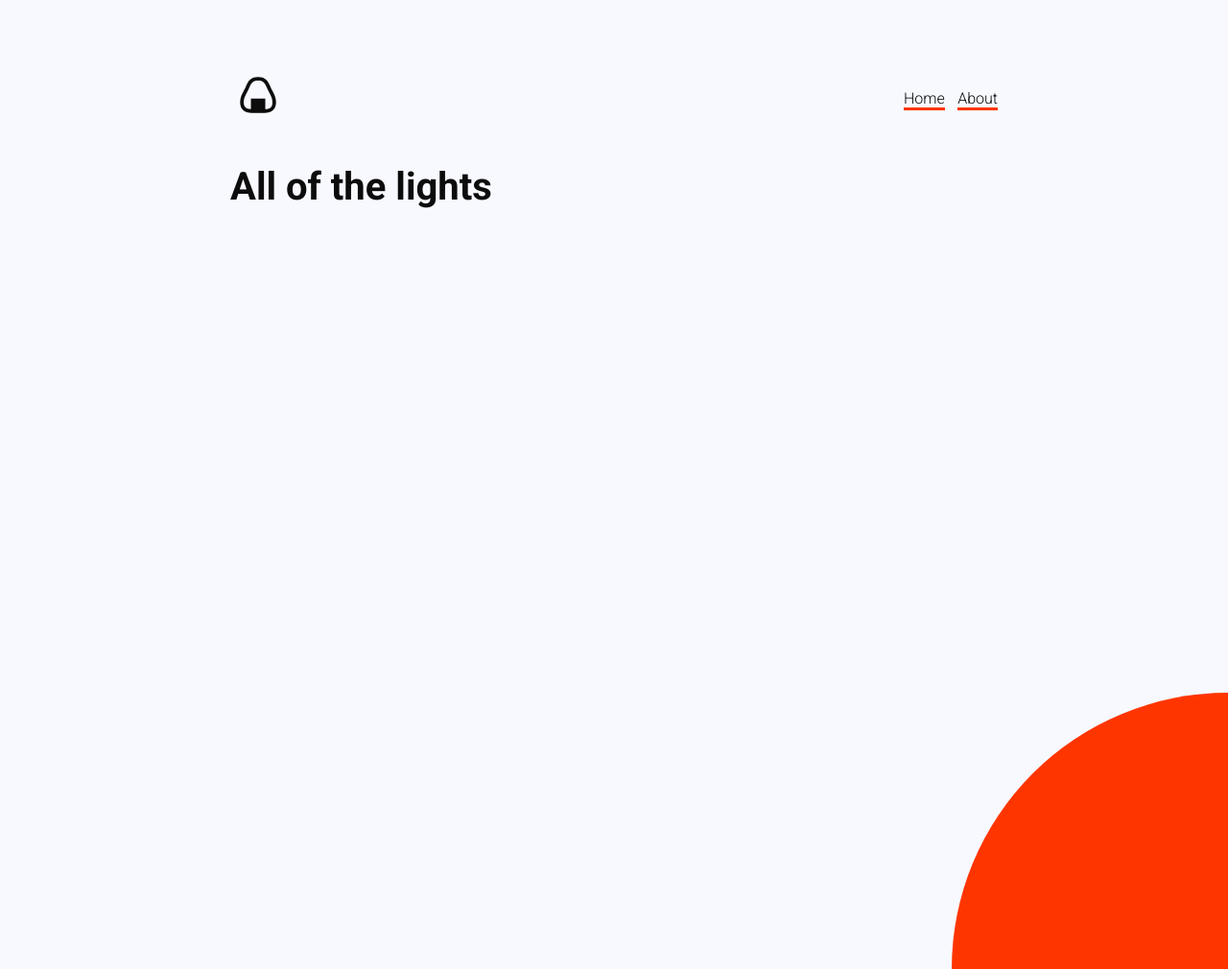
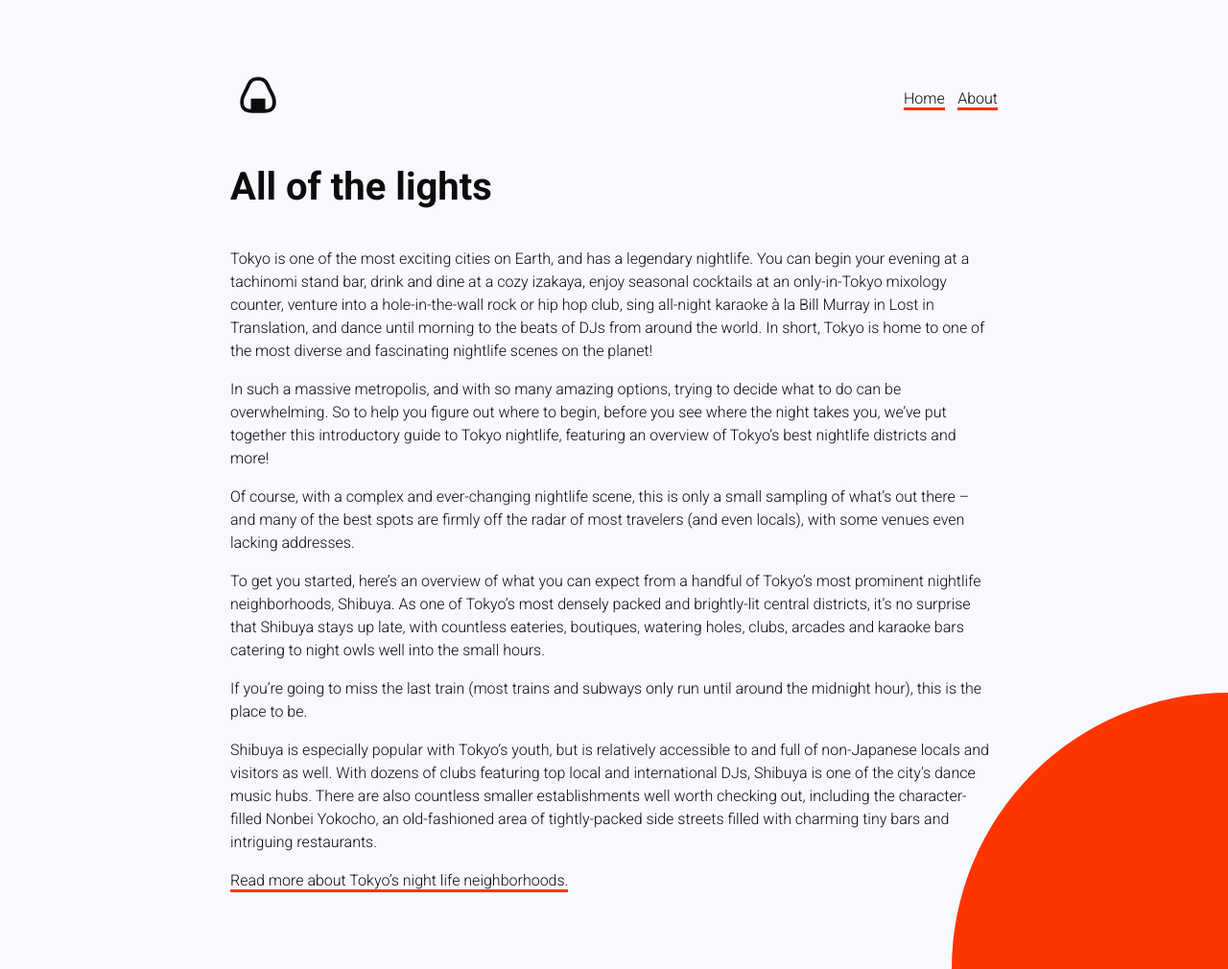
Before and after one commit to nikitasarejko/anightinjapan, a Jekyll site: the page built from _posts/2020-05-06-new-blog-post.markdown, in a window 1280 px wide and 1010 px high. Shown: the whole window at 96% size. Built offline with Jekyll 4.4.1, drawn with Linux system fonts in a browser that asks for light colours.

Commit message:
Updated New Blog Post

```diff
--- a/_posts/2020-05-06-new-blog-post.markdown
+++ b/_posts/2020-05-06-new-blog-post.markdown
@@ -1,6 +1,20 @@
 ---
 title: All of the lights
-date: 2020-05-06 00:00:00 Z
+date: 2020-05-06 02:00:00 +02:00
 excerpt: The nightlife here runs the gamut, from rowdy izakayas and beer bars, to
   red-light entertainment and the infamous Robot Restaurant.
 ---
+
+Tokyo is one of the most exciting cities on Earth, and has a legendary nightlife. You can begin your evening at a tachinomi stand bar, drink and dine at a cozy izakaya, enjoy seasonal cocktails at an only-in-Tokyo mixology counter, venture into a hole-in-the-wall rock or hip hop club, sing all-night karaoke à la Bill Murray in Lost in Translation, and dance until morning to the beats of DJs from around the world. In short, Tokyo is home to one of the most diverse and fascinating nightlife scenes on the planet!
+
+In such a massive metropolis, and with so many amazing options, trying to decide what to do can be overwhelming. So to help you figure out where to begin, before you see where the night takes you, we’ve put together this introductory guide to Tokyo nightlife, featuring an overview of Tokyo’s best nightlife districts and more!
+
+Of course, with a complex and ever-changing nightlife scene, this is only a small sampling of what’s out there – and many of the best spots are firmly off the radar of most travelers (and even locals), with some venues even lacking addresses.
+
+To get you started, here’s an overview of what you can expect from a handful of Tokyo’s most prominent nightlife neighborhoods, Shibuya. As one of Tokyo’s most densely packed and brightly-lit central districts, it’s no surprise that Shibuya stays up late, with countless eateries, boutiques, watering holes, clubs, arcades and karaoke bars catering to night owls well into the small hours.
+
+If you’re going to miss the last train (most trains and subways only run until around the midnight hour), this is the place to be.
+
+Shibuya is especially popular with Tokyo’s youth, but is relatively accessible to and full of non-Japanese locals and visitors as well. With dozens of clubs featuring top local and international DJs, Shibuya is one of the city’s dance music hubs. There are also countless smaller establishments well worth checking out, including the character-filled Nonbei Yokocho, an old-fashioned area of tightly-packed side streets filled with charming tiny bars and intriguing restaurants.
+
+[Read more about Tokyo’s night life neighborhoods.](https://boutiquejapan.com/tokyo-nightlife-guide/)
```
